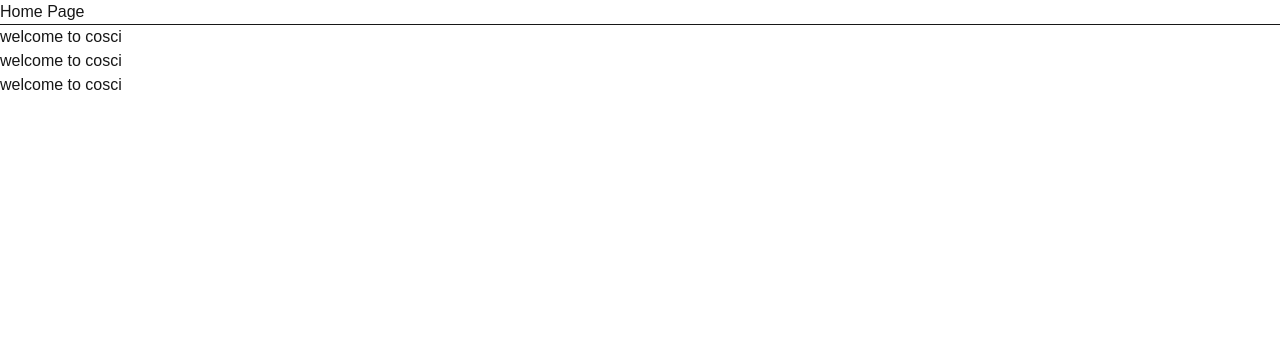
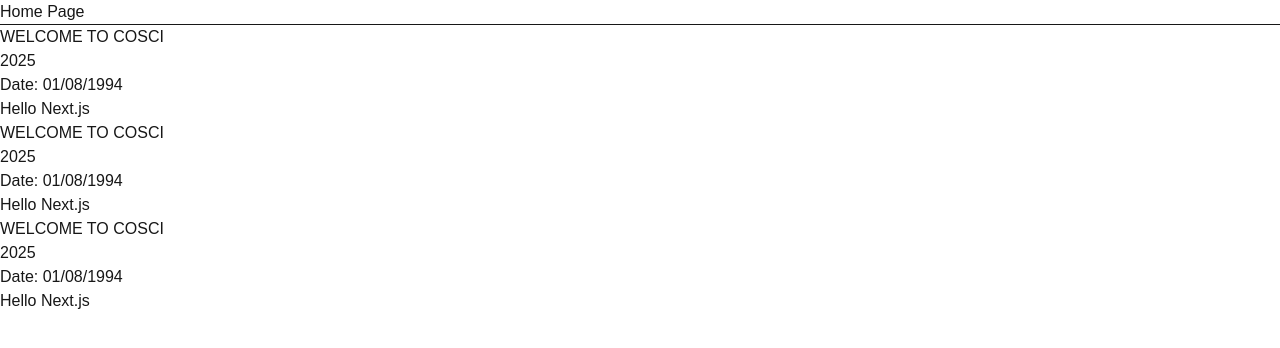
Before and after one commit to beyourdelight/nextjs-cosci-app, a Next.js app: page / in a window 1280 px wide. Shown: the top 348 px of the page. Built offline with nearby package versions, Linux system fonts and the light colour scheme.

Commit message:
conditional rendering/

```diff
--- a/src/app/components/AppWelcome.tsx
+++ b/src/app/components/AppWelcome.tsx
@@ -1,9 +1,18 @@
 export default function AppWelcome() {
+    const title = 'Welcome to Cosci';
+    const currentYear = <p>2025</p>;
+    const isShow = true;
     return (
         <>
-
-        <p>welcome to cosci</p>
-
+        <p>{title.toLocaleUpperCase()}</p>
+        {currentYear}
+        {
+            isShow && <p>Date: 01/08/1994</p>
+        }
+        {
+            isShow ? <p>Hello Next.js</p> : <p>Hello JavaScript</p>
+            //  isShow ? true             :        false
+        }
         </>
     );
     }
--- a/src/app/page.tsx
+++ b/src/app/page.tsx
@@ -1,4 +1,4 @@
-import App from "next/app";
+
 import AppWelcome from "./components/AppWelcome";
 
 export default function Home() {
```
